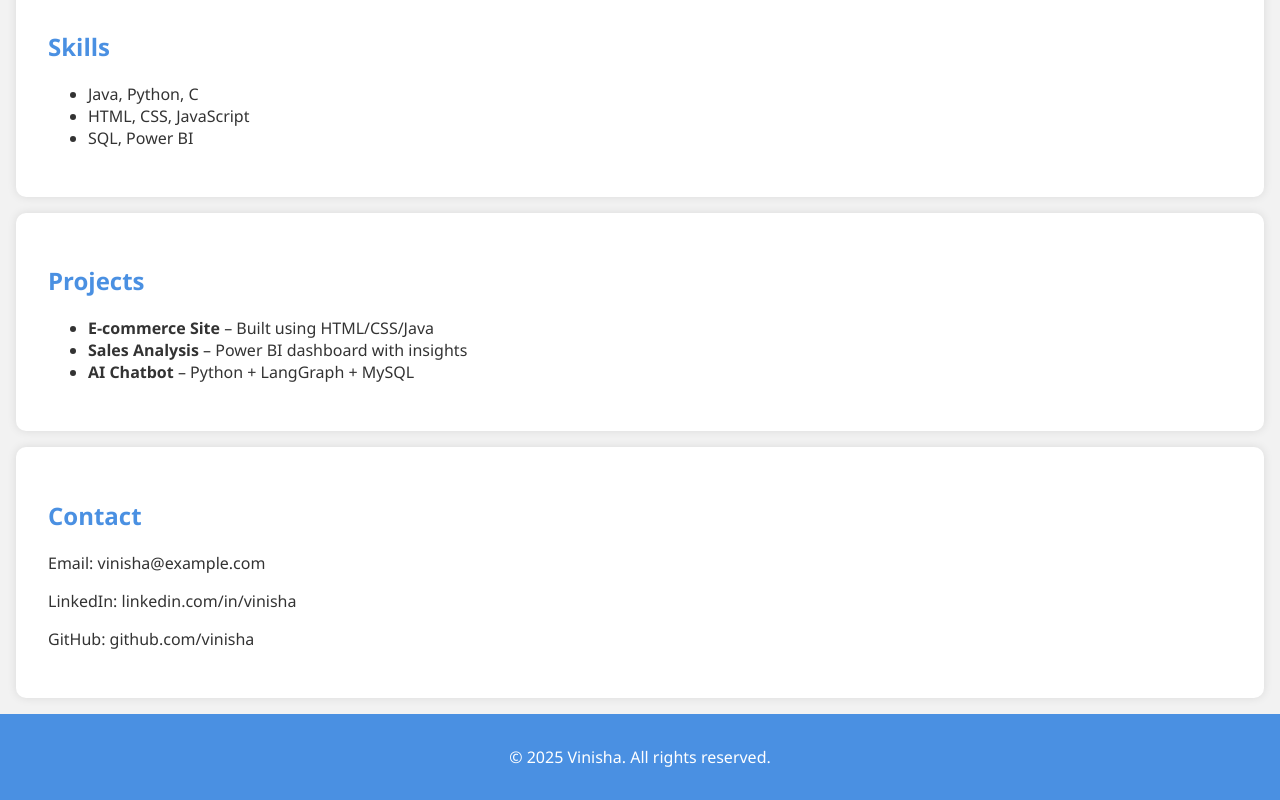
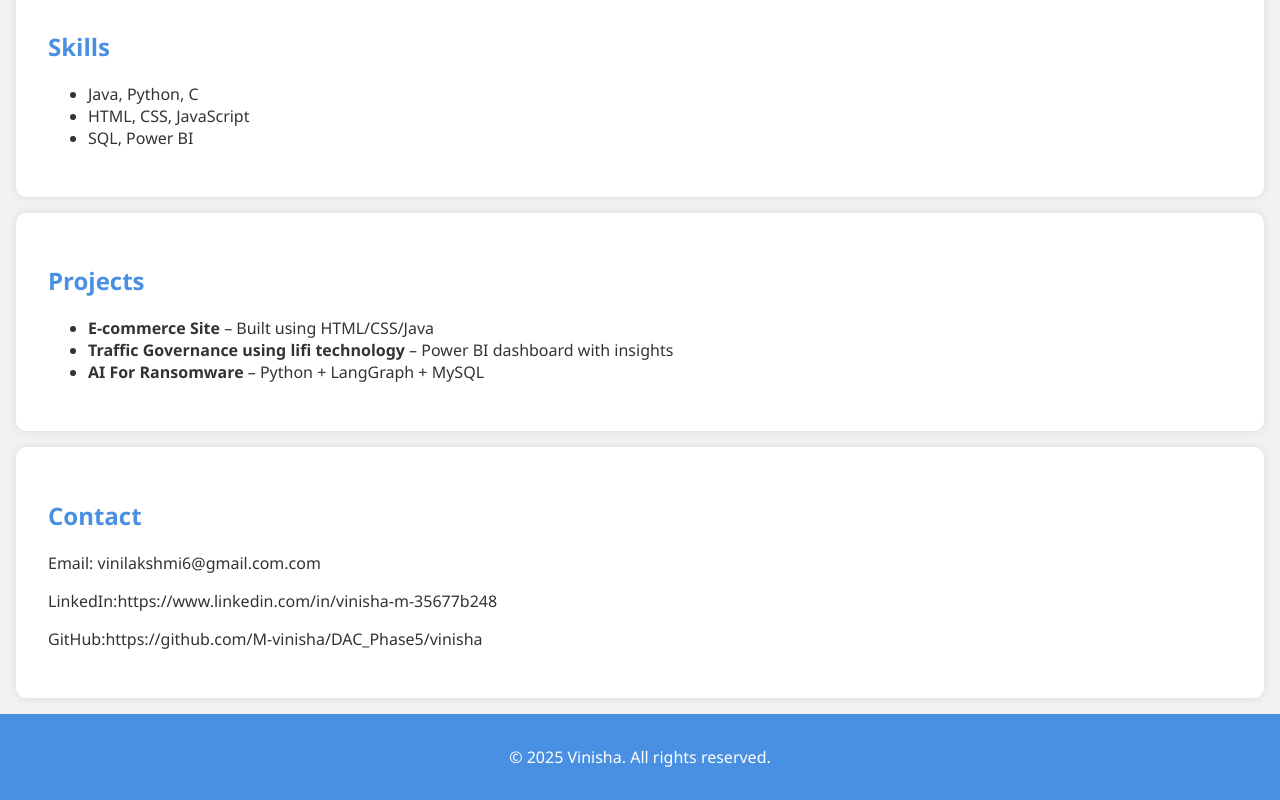
Before and after one commit to M-vinisha/Portfolio-, a plain HTML site: page index.html in a window 1280 px wide. Shown: the part 417-1217 px from the top of the page. Drawn offline with Linux system fonts and the light colour scheme.

Commit message:
Update index.html

```diff
--- a/index.html
+++ b/index.html
@@ -30,16 +30,16 @@
     <h2>Projects</h2>
     <ul>
       <li><strong>E-commerce Site</strong> – Built using HTML/CSS/Java</li>
-      <li><strong>Sales Analysis</strong> – Power BI dashboard with insights</li>
-      <li><strong>AI Chatbot</strong> – Python + LangGraph + MySQL</li>
+      <li><strong>Traffic Governance using lifi technology</strong> – Power BI dashboard with insights</li>
+      <li><strong>AI For Ransomware</strong> – Python + LangGraph + MySQL</li>
     </ul>
   </section>
 
   <section id="contact">
     <h2>Contact</h2>
-    <p>Email: vinisha@example.com</p>
-    <p>LinkedIn: linkedin.com/in/vinisha</p>
-    <p>GitHub: github.com/vinisha</p>
+    <p>Email: vinilakshmi6@gmail.com.com</p>
+    <p>LinkedIn:https://www.linkedin.com/in/vinisha-m-35677b248 </p>
+    <p>GitHub:https://github.com/M-vinisha/DAC_Phase5/vinisha</p>
   </section>
 
   <footer>
```
